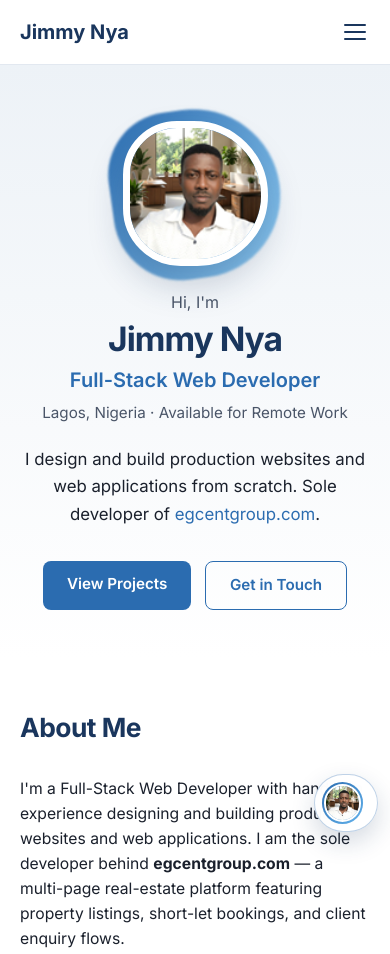
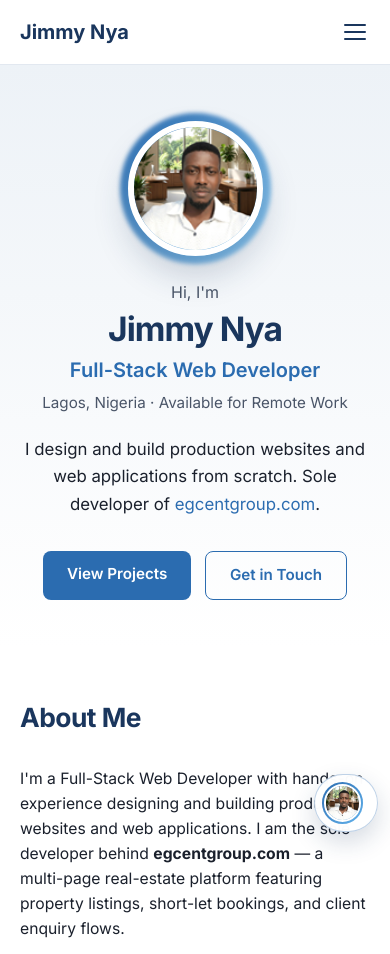
Before and after one commit to Eyenmummy/My-online-Profile, a plain HTML site: page index.html in a window 390 px wide. Shown: the top 954 px of the page. Drawn offline with Linux system fonts and the light colour scheme.

Commit message:
Refine portrait presentation
Use a clean circular frame and reduce portrait scaling so the profile image stays natural across screen sizes.

```diff
--- a/style.css
+++ b/style.css
@@ -194,18 +194,17 @@ ul {
 
 .hero-portrait-wrap {
   position: relative;
-  flex: 0 0 190px;
-  width: 190px;
-  height: 190px;
+  flex: 0 0 170px;
+  width: 170px;
+  height: 170px;
 }
 
 .hero-portrait-glow {
   position: absolute;
-  inset: -12px;
+  inset: -8px;
   background: linear-gradient(135deg, var(--accent), #90cdf4);
-  border-radius: 42% 58% 55% 45%;
-  filter: blur(1px);
-  transform: rotate(-8deg);
+  border-radius: 50%;
+  filter: blur(2px);
 }
 
 .hero-portrait {
@@ -213,8 +212,8 @@ ul {
   width: 100%;
   height: 100%;
   object-fit: cover;
-  border: 7px solid var(--white);
-  border-radius: 42% 58% 55% 45%;
+  border: 6px solid var(--white);
+  border-radius: 50%;
   box-shadow: 0 18px 35px rgba(26, 54, 93, 0.22);
 }
 
@@ -571,9 +570,9 @@ ul {
   }
 
   .hero-portrait-wrap {
-    flex-basis: 150px;
-    width: 150px;
-    height: 150px;
+    flex-basis: 145px;
+    width: 145px;
+    height: 145px;
   }
 
   .skills-grid {
@@ -650,9 +649,9 @@ ul {
   }
 
   .hero-portrait-wrap {
-    flex-basis: 145px;
-    width: 145px;
-    height: 145px;
+    flex-basis: 135px;
+    width: 135px;
+    height: 135px;
   }
 
   .hero {
```
